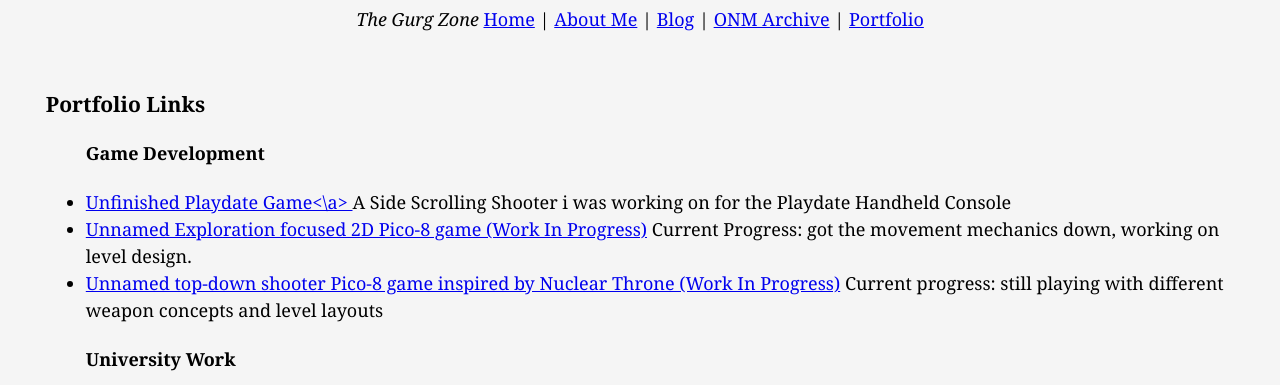
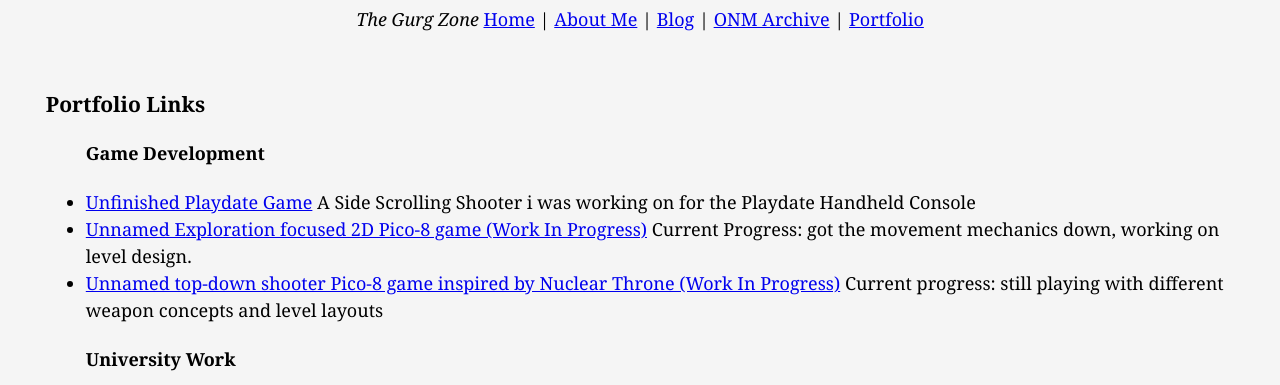
Before and after one commit to GreigHuth/greighuth.github.io, a Jekyll site: the page built from portfolio.html, in a window 1280 px wide. Shown: the top 385 px of the page. Built offline with Jekyll 4.4.1, drawn with Linux system fonts in a browser that asks for light colours; part of the change alters nothing that is shown.

```diff
--- a/portfolio.html
+++ b/portfolio.html
@@ -11,7 +11,7 @@ layout: default
 
       <h4> Game Development </h4>
       <li>
-        <a href="https://github.com/GreigHuth/Unfinished-Playdate-Game-Excerpts"> Unfinished Playdate Game<\a>
+        <a href="https://github.com/GreigHuth/Unfinished-Playdate-Game-Excerpts"> Unfinished Playdate Game</a>
         <a> A Side Scrolling Shooter i was working on for the Playdate Handheld Console</a>
       </li>
 
```
